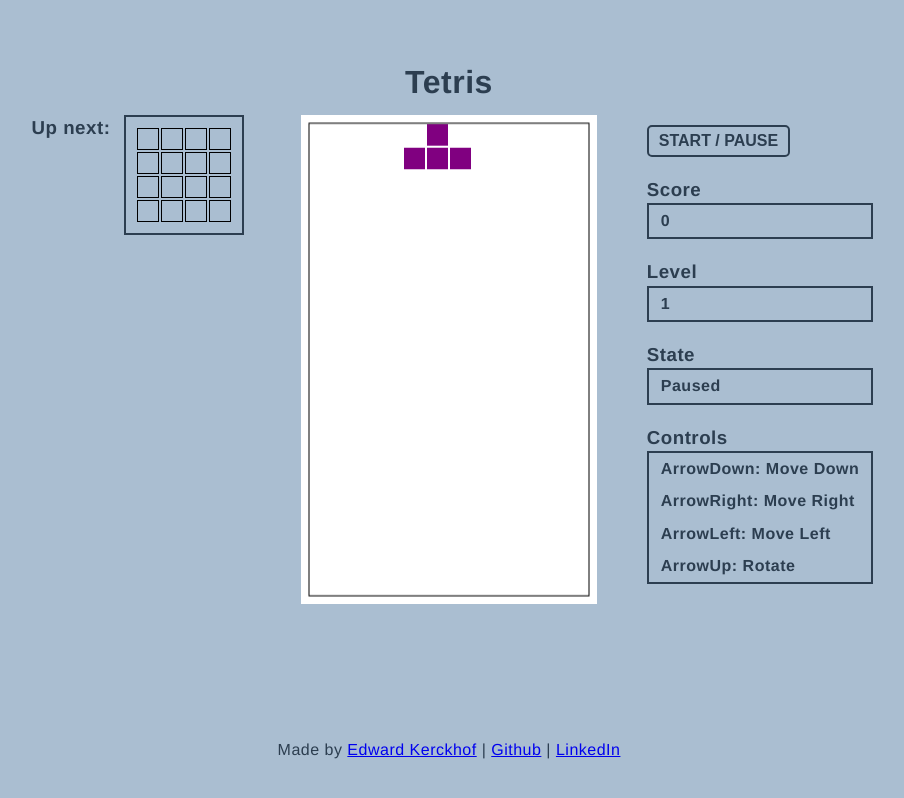
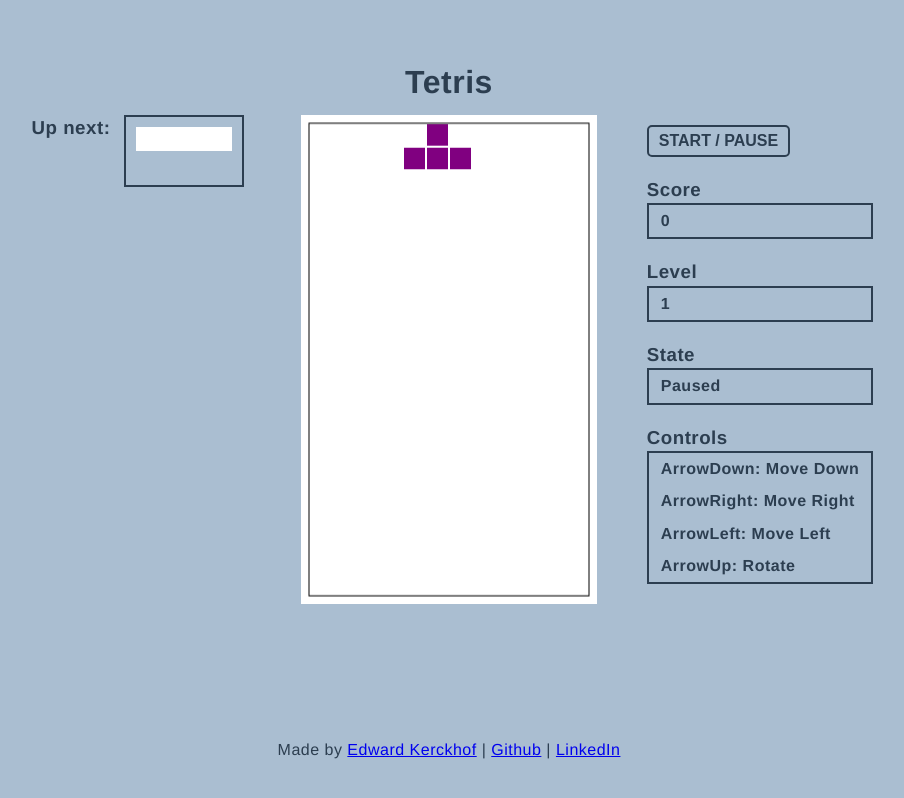
Before and after one commit to EdwardKerckhof/tetris-js, a Vue app: page / in a window 1280 px wide. Shown: the whole page, without its empty margins (191-1095 px from the left). Built offline with nearby package versions, Linux system fonts and the light colour scheme.

Commit message:
Show next piece + start/pause game

```diff
--- a/src/assets/scss/tetris.scss
+++ b/src/assets/scss/tetris.scss
@@ -9,8 +9,7 @@
     display: flex;
     justify-content: space-around;
     .next {
-      width: 120px;
-      height: 120px;
+      height: fit-content;
       border: 2px solid #2c3e50;
       padding: 10px;
       display: grid;
@@ -18,8 +17,10 @@
       grid-template-columns: repeat(4, 1fr);
 
       div {
-        border: 1px solid black;
-        margin: 1px;
+        .nextData {
+          width: 24px;
+          height: 24px;
+        }
       }
     }
   }
--- a/src/components/Tetris.vue
+++ b/src/components/Tetris.vue
@@ -1,7 +1,7 @@
 <template>
   <div class="tetris">
     <div class="tetris-actions">
-      <button>Start / Pause</button>
+      <button @click="startPause">Start / Pause</button>
       <h3>
         Score
         <p>{{ score }}</p>
@@ -28,32 +28,22 @@
     <div class="tetrix-next">
       <h3>Up next:</h3>
       <div class="next">
-        <div></div>
-        <div></div>
-        <div></div>
-        <div></div>
-
-        <div></div>
-        <div></div>
-        <div></div>
-        <div></div>
-
-        <div></div>
-        <div></div>
-        <div></div>
-        <div></div>
-
-        <div></div>
-        <div></div>
-        <div></div>
-        <div></div>
+        <div v-for="i in 4" :key="i">
+          <div
+            v-for="(el, j) in 2"
+            :key="j"
+            :data-x="i - 1"
+            :data-y="j"
+            class="nextData"
+          ></div>
+        </div>
       </div>
     </div>
   </div>
 </template>
 
 <script lang="ts">
-import { defineComponent, onMounted, ref } from 'vue'
+import { defineComponent, nextTick, onMounted, ref } from 'vue'
 
 class coordinate {
   x: number
@@ -155,9 +145,8 @@ export default defineComponent({
     // on component load
     onMounted(() => {
       setupCanvas()
+      setupNextTetromino()
       setSpeed(movingSpeed)
-
-      // state.value = STATE.PLAYING
     })
 
     // Populates the coordArray with square coordinates [x (pixels), y (pixels)]
@@ -234,7 +223,7 @@ export default defineComponent({
     // Deletes the previously drawn shape, then draws the new one
     const handleKeyDown = (e: KeyboardEvent) => {
       switch (state.value) {
-        case STATE.PAUSED:
+        case STATE.PLAYING:
           switch (e.key) {
             case 'ArrowLeft':
               direction = DIRECTION.LEFT
@@ -344,7 +333,6 @@ export default defineComponent({
     // Sets a random tetromino and its color to the currentTetromino
     const setCurrentTetromino = (tetromino: number[][]) => {
       currTetromino = tetromino
-      currTetrominoColor = currTetrominoColor
     }
 
     // Sets a random tetromino and its color to the nextTetromino
@@ -352,6 +340,31 @@ export default defineComponent({
       let randomTetroIndex = Math.floor(Math.random() * tetrominos.length) // get a random index
       nextTetromino.value = tetrominos[randomTetroIndex] // set currect tetromino to a random one with the created index
       currTetrominoColor = tetrominosColors[randomTetroIndex] // set new random tetromino color
+      setupNextTetromino()
+    }
+
+    const setupNextTetromino = () => {
+      nextTick(() => {
+        let randomTetroIndex = Math.floor(Math.random() * tetrominos.length) // get a random index
+        let color = tetrominosColors[randomTetroIndex]
+        document.querySelectorAll('.nextData').forEach((div) => {
+          ;(div as HTMLDivElement).style.background = 'transparent'
+
+          let coords = [
+            (div as HTMLDivElement).dataset.x,
+            (div as HTMLDivElement).dataset.y
+          ]
+
+          nextTetromino.value.forEach((square: any) => {
+            if (
+              Number(square[0]) === Number(coords[0]) &&
+              Number(square[1]) === Number(coords[1])
+            ) {
+              ;(div as HTMLDivElement).style.background = 'white'
+            }
+          })
+        })
+      })
     }
 
     // Check if tetromino hits the wall
@@ -601,12 +614,17 @@ export default defineComponent({
       return lastX
     }
 
+    const startPause = () => {
+      if (state.value === STATE.PAUSED) state.value = 0
+      else if (state.value === STATE.PLAYING) state.value = 2
+    }
+
     return {
       score,
       level,
       state,
       canvas,
-      nextTetromino
+      startPause
     }
   }
 })
```
Also changed, not shown: 1 other file (tests, documents, lock files or other folders).
